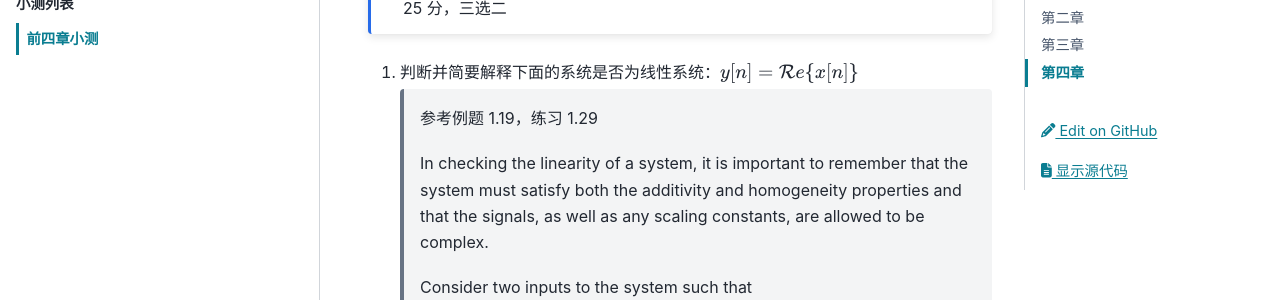
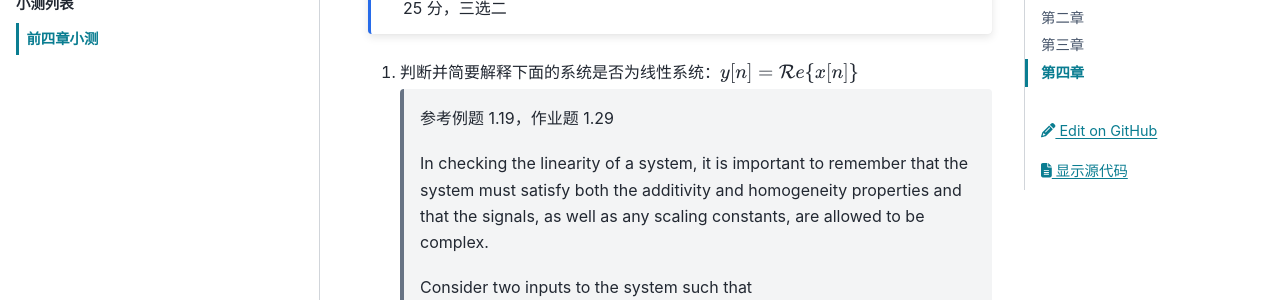
Before and after one commit to atlanswer/Signals-and-Systems, a Sphinx documentation site: the page built from doc/quiz/quiz1.md, in a window 1280 px wide and 900 px high, scrolled down 307 px. Shown: the part 152-452 px from the top of the window. Built offline with Sphinx 7.4.7 and the PyData theme 0.15.4, drawn with Linux system fonts in a browser that asks for light colours; some of the changed text lies outside the part shown.

Commit message:
content: update quiz 1

````diff
--- a/doc/quiz/quiz1.md
+++ b/doc/quiz/quiz1.md
@@ -11,7 +11,7 @@
 ```
 
 1. 判断并简要解释下面的系统是否为线性系统：$y[n] = \mathcal{Re}\{x[n]\}$
-   > 参考例题 1.19，练习 1.29
+   > 参考例题 1.19，作业题 1.29
    >
    > In checking the linearity of a system, it is
    > important to remember that the system must
@@ -112,7 +112,7 @@
      = e^{ii\frac{\pi}{2}} = e^{-\frac{\pi}{2}}
      $$
 1. 判断下面的系统是否是周期系统，如果是，写出基础周期：$e^{jM(2\pi/N)n}$
-   > 参考练习 1.35
+   > 参考作业题 1.35
    >
    > Assume that $N_0$ is the minimum positive period, we want
    > to find the smallest $N_0$ such that $M(2\pi/N)N_0=2\pi k$
@@ -246,7 +246,7 @@ $
 1. 求 $\mathrm{d}x(t)/\mathrm{d}t$ 的傅里叶变换
 1. 求 $x(\omega)$ 的傅里叶逆变换
 
-> 参考练习 4.9
+> 参考作业题 4.9
 >
 > ![Figure S4.9](assets/4-9a.jpg)
 >
````
